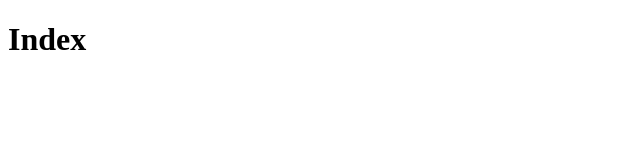
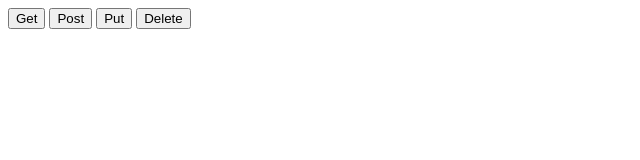
Before and after one commit to lucasmetron/nodeJsMod21, a plain HTML site: page http/index.html in a window 1280 px wide. Shown: the whole page, without its empty margins (0-640 px from the left). Drawn offline with Linux system fonts and the light colour scheme.

Commit message:
metodos HTTP

```diff
--- a/http/index.html
+++ b/http/index.html
@@ -9,7 +9,63 @@
 </head>
 
 <body>
-    <h1>Index</h1>
+    <button onclick="get()">Get</button>
+    <button onclick="post()">Post</button>
+    <button onclick="put()">Put</button>
+    <button onclick="del()">Delete</button>
+
+
+    <script>
+
+        let url = "http://localhost:3000/teste"
+
+        function get() {
+
+            fetch(url, {
+                method: "get"
+            }).then(res => {
+                console.log(res)
+            }).catch(erro => {
+                console.log(erro)
+            })
+        }
+
+        function post() {
+
+            fetch(url, {
+                method: "post"
+            }).then(res => {
+                console.log(res)
+            }).catch(erro => {
+                console.log(erro)
+            })
+
+        }
+
+        function put() {
+
+            fetch(url, {
+                method: "put"
+            }).then(res => {
+                console.log(res)
+            }).catch(erro => {
+                console.log(erro)
+            })
+
+        }
+
+        function del() {
+
+            fetch(url, {
+                method: "delete"
+            }).then(res => {
+                console.log(res)
+            }).catch(erro => {
+                console.log(erro)
+            })
+
+        }
+    </script>
 </body>
 
 </html>
```
Also changed, not shown: http/index.js (+7 -3 lines).
